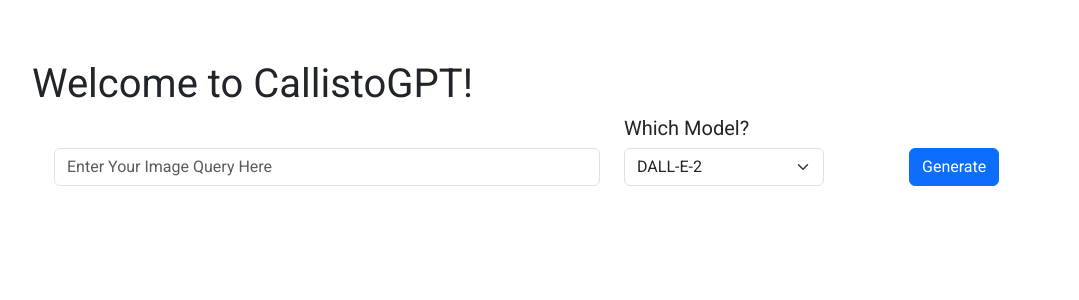
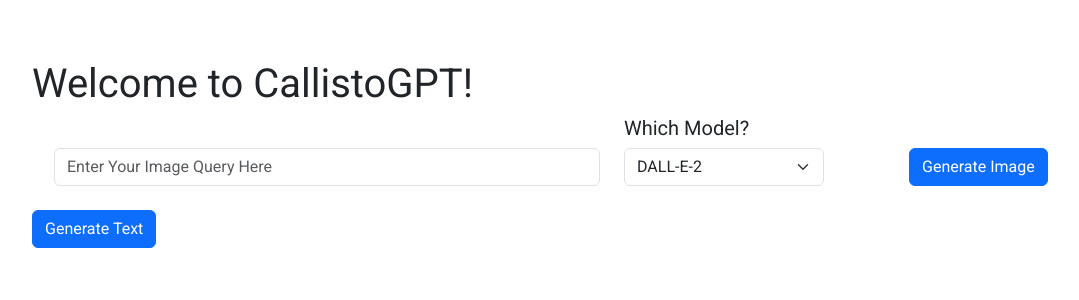
Before and after one commit to CJWheelz/demo, a React (Vite) app: page / in a window 1280 px wide. Shown: the top 300 px of the page, without its empty margins (28-1107 px from the left). Built offline with nearby package versions, Linux system fonts and the light colour scheme; no server answers.

Commit message:
added text

```diff
--- a/src/index.jsx
+++ b/src/index.jsx
@@ -21,6 +21,7 @@
     setQuery(event.target.value);
   };
 
+  // GENERATE IMAGE
   async function generate() {
     setIsLoading(true);
 
@@ -35,6 +36,17 @@
 
     setIsLoading(false);
     setImgAddress(response.data[0].url);
+  }
+
+  // GENERATE TEXT RESPONSE
+  async function main() {
+    const completion = await openai.chat.completions.create({
+      messages: [{ role: 'system', content: 'You are a helpful assistant.' },
+        { role: 'user', content: 'Who won the world series in 2020?' }],
+      model: 'gpt-3.5-turbo',
+    });
+
+    console.log(completion.choices[0].message.content);
   }
 
   function renderLoad() {
@@ -68,7 +80,7 @@
           </div>
 
           <div className="col-3">
-            <button onClick={generate} className="btn btn-primary" type="button">Generate</button>
+            <button onClick={generate} className="btn btn-primary" type="button">Generate Image</button>
           </div>
         </div>
       </div>
@@ -78,6 +90,9 @@
       { isLoading ? renderLoad() : <div />}
 
       <img src={imgAddress} alt="" />
+
+      <button onClick={main} className="btn btn-primary" type="button">Generate Text</button>
+
     </div>
   );
 }
```
